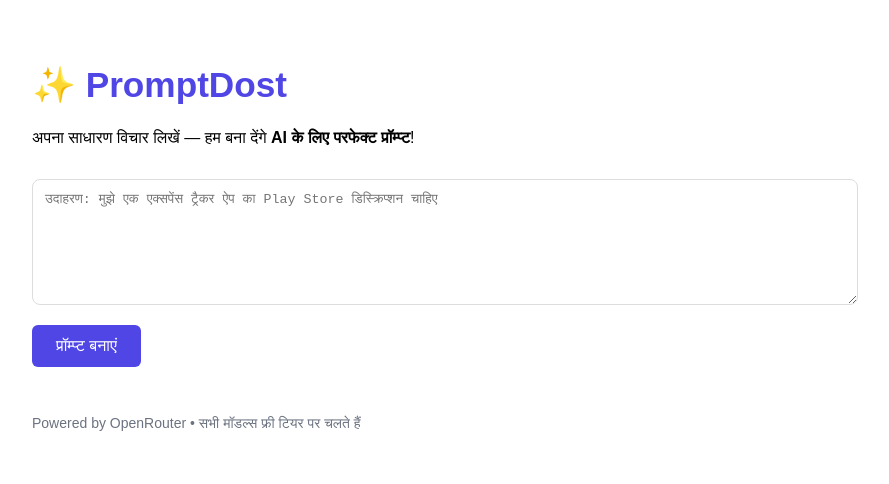
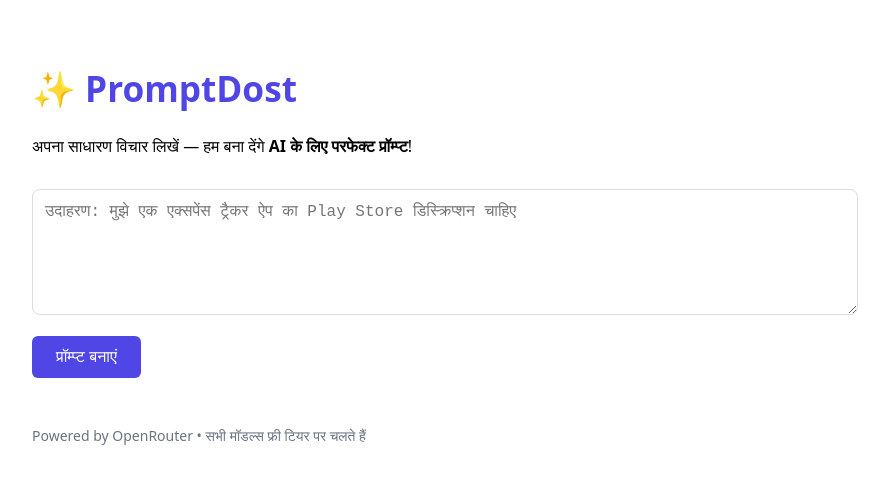
Before and after one commit to mahendramirdhapy-tech/prompt-dost, a Next.js app: page / in a window 1280 px wide. Shown: the top 484 px of the page, without its empty margins (208-1097 px from the left). Built offline with nearby package versions, Linux system fonts and the light colour scheme.

Commit message:
Update page.tsx

```diff
--- a/app/page.tsx
+++ b/app/page.tsx
@@ -47,9 +47,12 @@ export default function Home() {
   };
 
   return (
-    <div style={{ padding: "2rem", fontFamily: "sans-serif", maxWidth: "800px", margin: "0 auto" }}>
+    <div style={{ padding: "2rem", maxWidth: "800px", margin: "0 auto" }}>
       <h1 style={{ color: "#4F46E5", fontSize: "2.2rem" }}>✨ PromptDost</h1>
-      <p>अपना साधारण विचार लिखें — हम बना देंगे <strong>AI के लिए परफेक्ट प्रॉम्प्ट</strong>!</p>
+      <p>
+        अपना साधारण विचार लिखें — हम बना देंगे{" "}
+        <strong>AI के लिए परफेक्ट प्रॉम्प्ट</strong>!
+      </p>
 
       <textarea
         value={idea}
@@ -61,7 +64,8 @@ export default function Home() {
           marginTop: "1rem",
           padding: "12px",
           borderRadius: "8px",
-          border: "1px solid #ddd"
+          border: "1px solid #ddd",
+          fontSize: "16px"
         }}
       />
 
@@ -96,7 +100,8 @@ export default function Home() {
               whiteSpace: "pre-wrap",
               wordBreak: "break-word",
               fontSize: "15px",
-              marginTop: "10px"
+              marginTop: "10px",
+              lineHeight: 1.5
             }}
           >
             {prompt}
```
